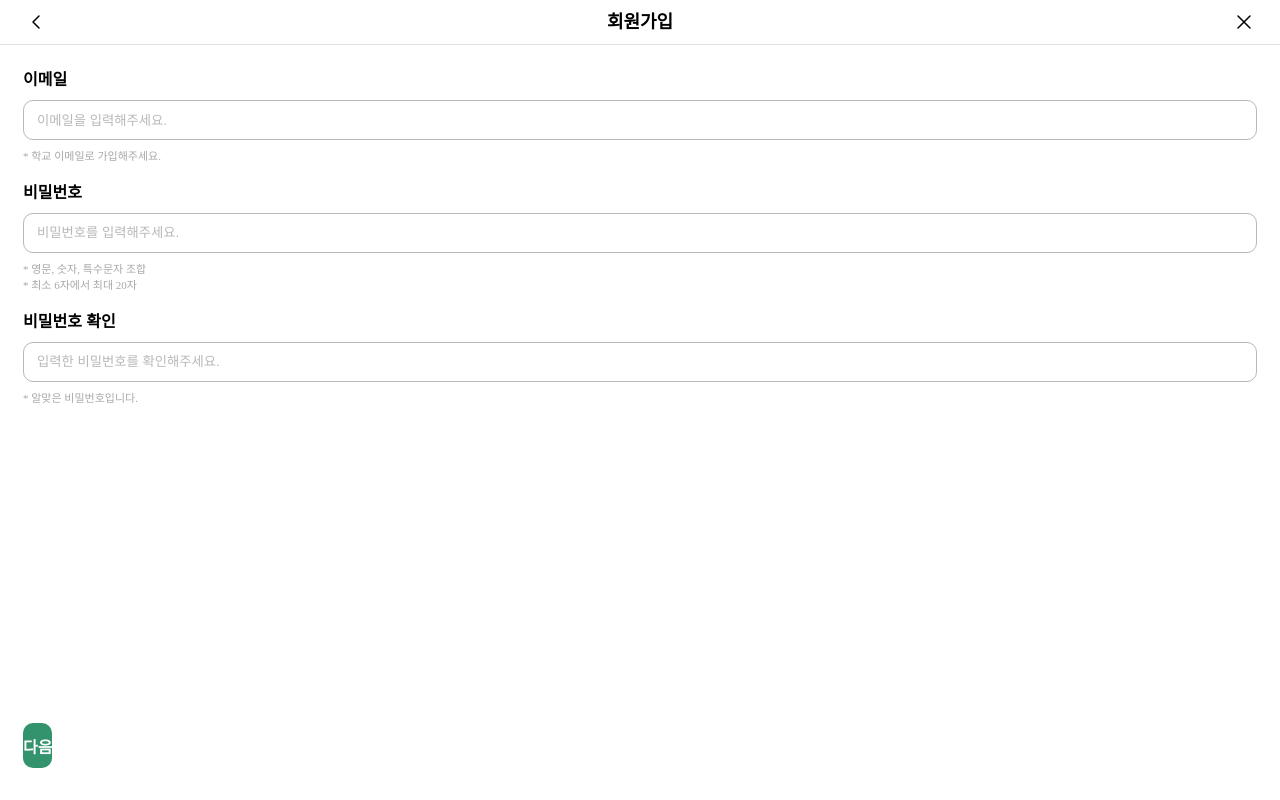
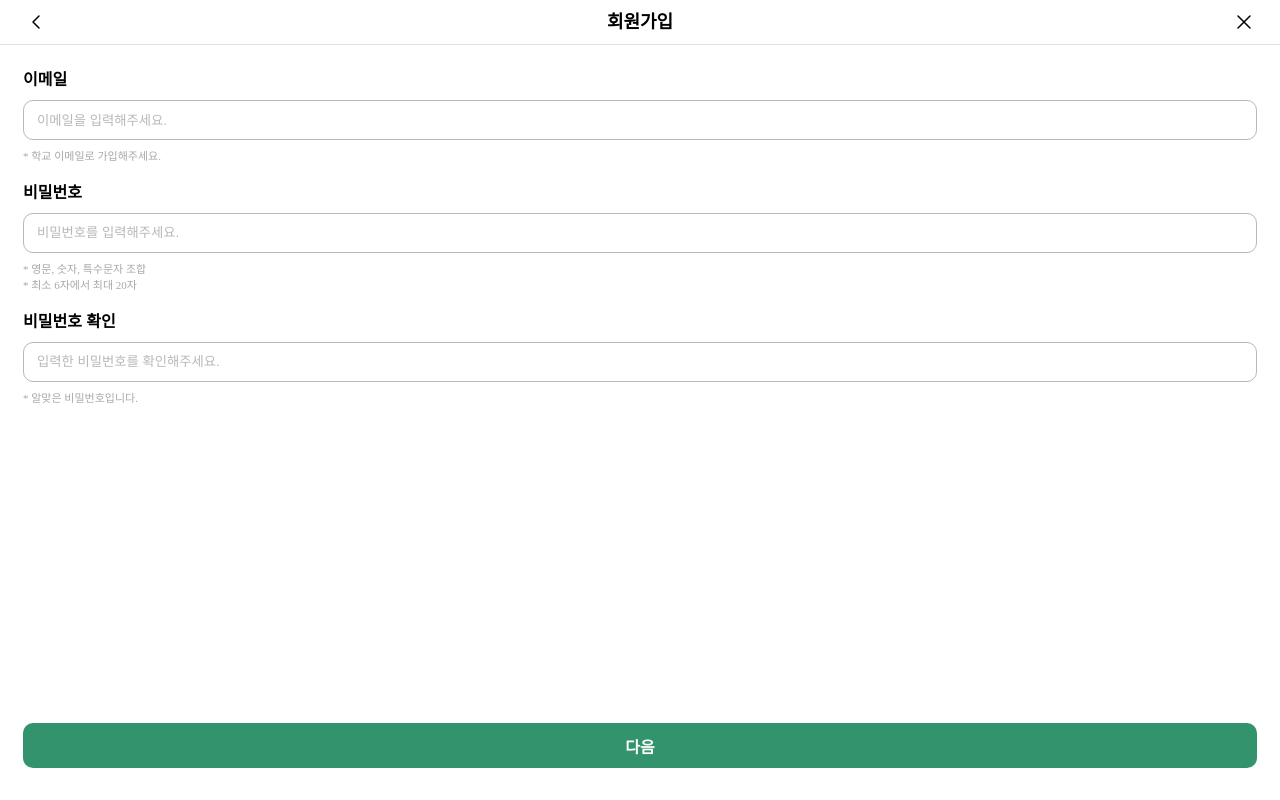
Before and after one commit to TeamQok/ewhaLang, a React (Create React App) app in the folder ewhalang/: page /signup1 in a window 1280 px wide. Built offline with nearby package versions, Linux system fonts and the light colour scheme; a web font is replaced by a local one.

Commit message:
🐛 : body에 margin 추가

```diff
--- a/ewhalang/src/pages/Signup1.jsx
+++ b/ewhalang/src/pages/Signup1.jsx
@@ -17,24 +17,22 @@ const Signup1 = () => {
       <S.Wrapper>
         <InputBox title={"이메일"} placeholder={"이메일을 입력해주세요."} />
         <S.Info>* 학교 이메일로 가입해주세요.</S.Info>
-
         <InputBox title={"비밀번호"} placeholder={"비밀번호를 입력해주세요."} />
         <S.Info>
           * 영문, 숫자, 특수문자 조합
           <br />* 최소 6자에서 최대 20자
         </S.Info>
-
         <InputBox
           title={"비밀번호 확인"}
           placeholder={"입력한 비밀번호를 확인해주세요."}
         />
         <S.Info>* 알맞은 비밀번호입니다.</S.Info>
-        <S.Container>
-          <LongButton type={ButtonType.GREEN} onClick={goNext}>
-            다음
-          </LongButton>
-        </S.Container>
       </S.Wrapper>
+      <S.Container>
+        <LongButton type={ButtonType.GREEN} onClick={goNext}>
+          다음
+        </LongButton>
+      </S.Container>
     </>
   );
 };
--- a/ewhalang/src/pages/Signup1.style.js
+++ b/ewhalang/src/pages/Signup1.style.js
@@ -21,4 +21,7 @@ export const Container = styled.div`
   position: absolute;
   bottom: 0;
   margin-bottom: 32px;
+  width: 100%;
+  padding-left: 23px;
+  padding-right: 23px;
 `;
--- a/ewhalang/src/pages/Signup2.jsx
+++ b/ewhalang/src/pages/Signup2.jsx
@@ -113,7 +113,6 @@ const Signup2 = () => {
         <LongButton type={ButtonType.GREEN}>저장하기</LongButton>
         <div style={{ marginBottom: "44px" }} />
       </S.Wrapper>
-      <BottomBar />
     </>
   );
 };
--- a/ewhalang/src/style/common.css
+++ b/ewhalang/src/style/common.css
@@ -12,6 +12,7 @@ body {
   padding: 0;
   margin: 0;
   margin-top: 48px;
+  margin-bottom: 90px;
   font-family: "Pretendard", sans-serif;
   -ms-overflow-style: none; /* IE and Edge */
   scrollbar-width: none; /* Firefox */
```
